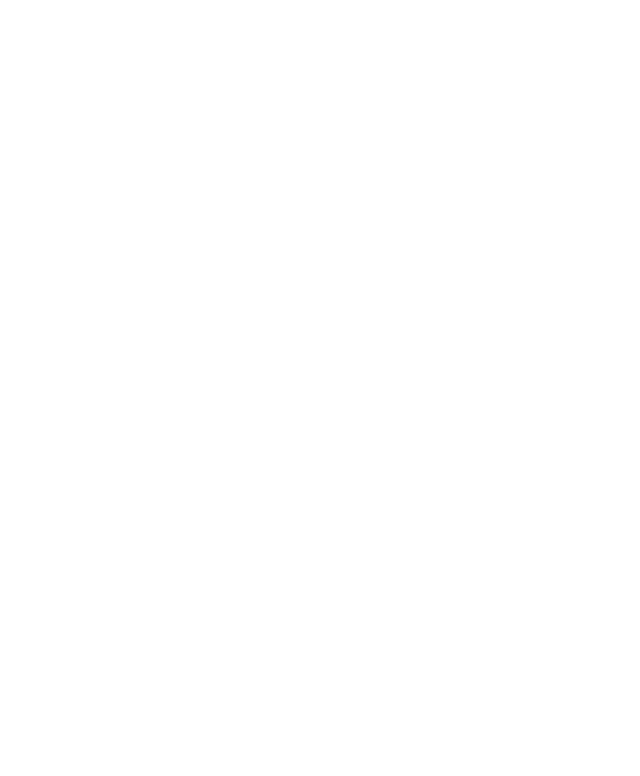
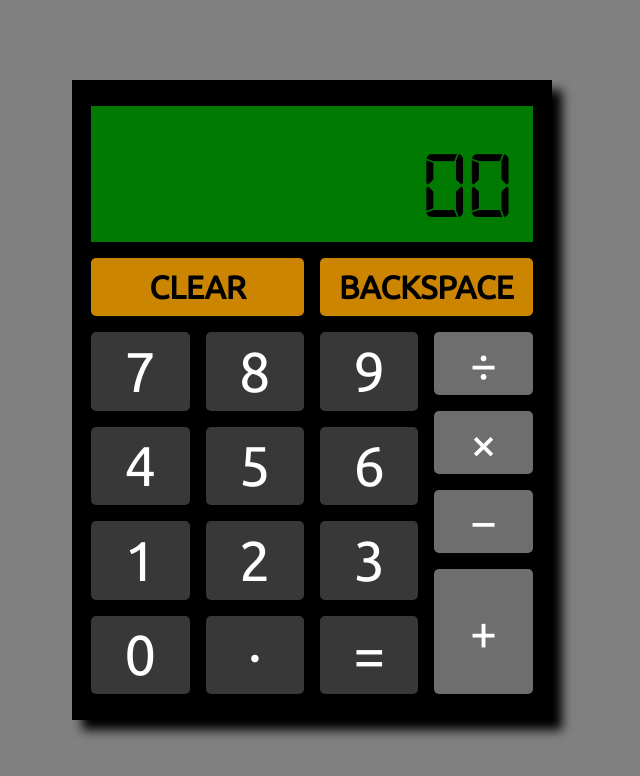
Before and after one commit to mdwicker/calculator, a plain HTML site: page index.html in a window 1280 px wide. Shown: the whole page, without its empty margins (328-968 px from the left). Drawn offline with Linux system fonts and the light colour scheme.

Commit message:
Create html calculator shell

```diff
--- a/css/style.css
+++ b/css/style.css
@@ -0,0 +1,88 @@
+@import url("https://fonts.googleapis.com/css?family=Ubuntu&display=swap");
+
+@font-face {
+  font-family: "digital-7";
+  src: url("./fonts/digital-7.ttf");
+}
+
+body {
+  background-color: grey;
+}
+
+div#controls {
+  display: grid;
+  /* 5 rows of buttons, 1 screen twice the height */
+  grid-template-rows: 1.5fr 0.75fr 1fr 1fr 1fr 1fr;
+  grid-template-columns: repeat(4, 1fr);
+  gap: 2vmin;
+  width: 92%;
+  height: 92%;
+}
+
+div#screen {
+  grid-column: 1 / 5;
+  background-color: rgb(0, 122, 0);
+  color: black;
+  padding: 20px;
+  justify-content: flex-end;
+  border-radius: 0px;
+  font-family: "digital-7", monospace;
+  font-size: 12vmin;
+}
+
+div#clear {
+  grid-column: 1/3;
+}
+
+div#backspace {
+  grid-column: 3/5;
+}
+
+div#operators {
+  grid-column: 4/5;
+  grid-row: 3/7;
+  display: grid;
+  /* add operator twice as big as the others */
+  grid-template-rows: 1fr 1fr 1fr 2fr;
+  grid-template-columns: 1fr;
+  gap: 2vmin;
+  background-color: transparent;
+  /* background-color: red; */
+}
+
+div.item {
+  background-color: rgb(56, 56, 56);
+  display: flex;
+  justify-content: center;
+  align-items: center;
+  font-family: "Ubuntu", sans-serif;
+  font-size: 7vmin;
+  color: white;
+  border-radius: 5px;
+}
+
+div.operator {
+  background-color: rgb(110, 110, 110);
+  height: 100%;
+  font-size: 6vmin;
+}
+
+div.edit {
+  font-size: 4vmin;
+  background-color: rgb(204, 133, 0);
+  color: black;
+  font-weight: bolder;
+}
+
+div#calculator-background {
+  background-color: rgb(0, 0, 0);
+  width: 60vmin;
+  height: 80vmin;
+  display: flex;
+  justify-content: center;
+  align-items: center;
+  margin-left: auto;
+  margin-right: auto;
+  margin-top: 10vmin;
+  box-shadow: 10px 10px 10px;
+}
--- a/index.html
+++ b/index.html
@@ -9,7 +9,31 @@
 </head>
 
 <body>
-
+    <div id="calculator-background">
+        <div id="controls" class="container">
+            <div class="item" id="screen">00</div>
+            <div class="item edit" id="clear">CLEAR</div>
+            <div class="item edit" id="backspace">BACKSPACE</div>
+            <div class="item number" id="7">7</div>
+            <div class="item number" id="8">8</div>
+            <div class="item number" id="9">9</div>
+            <div class="item number" id="4">4</div>
+            <div class="item number" id="5">5</div>
+            <div class="item number" id="6">6</div>
+            <div class="item number" id="1">1</div>
+            <div class="item number" id="2">2</div>
+            <div class="item number" id="3">3</div>
+            <div class="item number" id="0">0</div>
+            <div class="item" id="dot">&#183</div>
+            <div class="item" id="equals">&#61</div>
+            <div id="operators" class="item container">
+                <div class="item operator" id="divide">&#247</div>
+                <div class="item operator" id="multiply">&#215</div>
+                <div class="item operator" id="subtract">&#8722</div>
+                <div class="item operator" id="add">&#43</div>
+            </div>
+        </div>
+    </div>
     <script src ="script.js"></script>
 </body>
 </html>
```
Also changed, not shown: css/fonts/digital-7.ttf (added), 1 other file.
